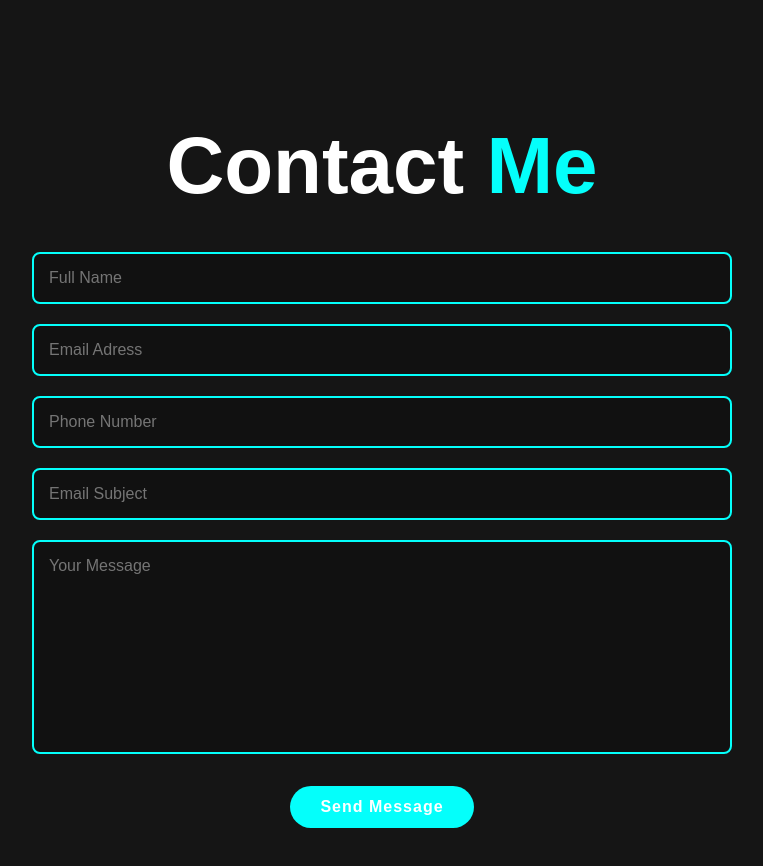
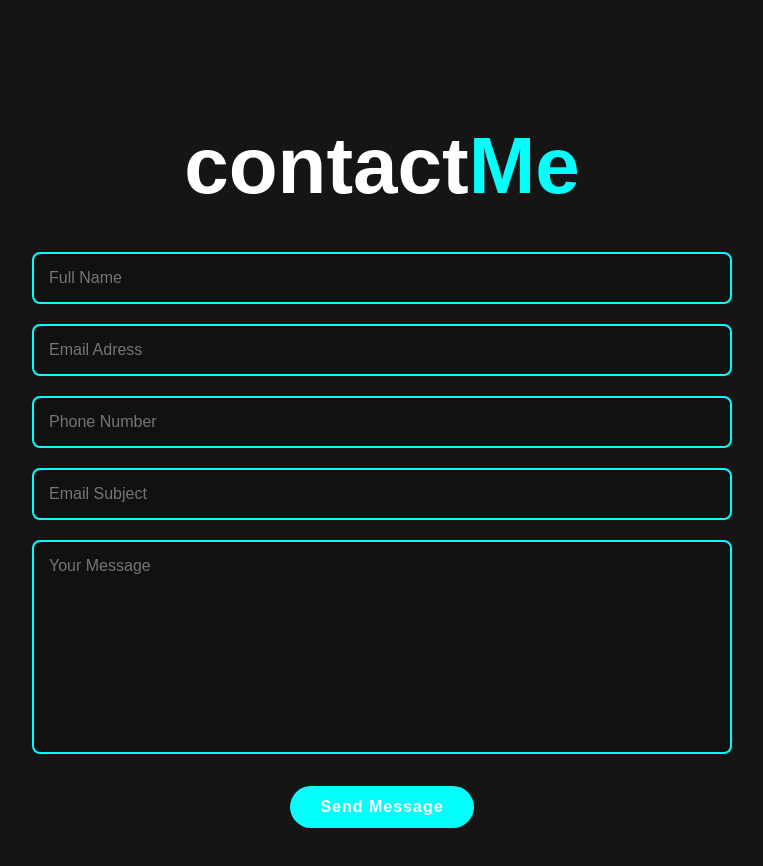
Before and after one commit to ITLoverr/My-portfolio2, a plain HTML site: page index.html in a window 1280 px wide. Shown: the part 5137-6003 px from the top of the page, without its empty margins (258-1021 px from the left). Drawn offline with nearby package versions, Linux system fonts and the light colour scheme.

Commit message:
commit :edube

```diff
--- a/index.html
+++ b/index.html
@@ -198,7 +198,7 @@
 
                     <!-- contact section design -->
                     <section class="contact" id="contact">
-                        <h2 class="heading">Contact <span>Me</span></h2>
+                        <h2 class="heading">contact<span>Me</span></h2>
 
                         <form action="#">
                         <div class="contentss">
```
